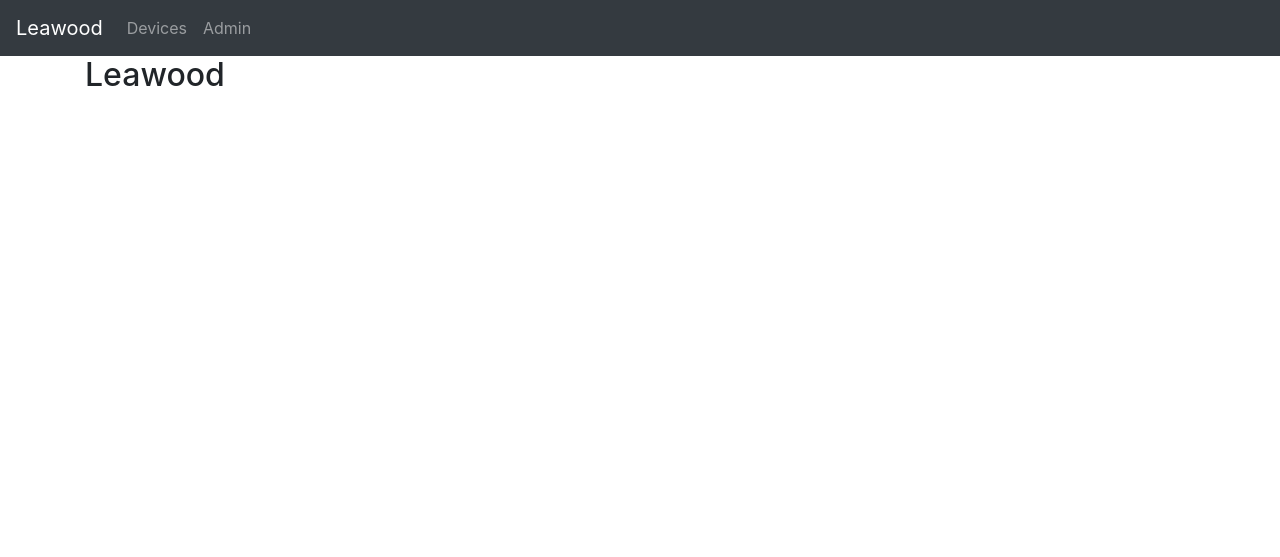
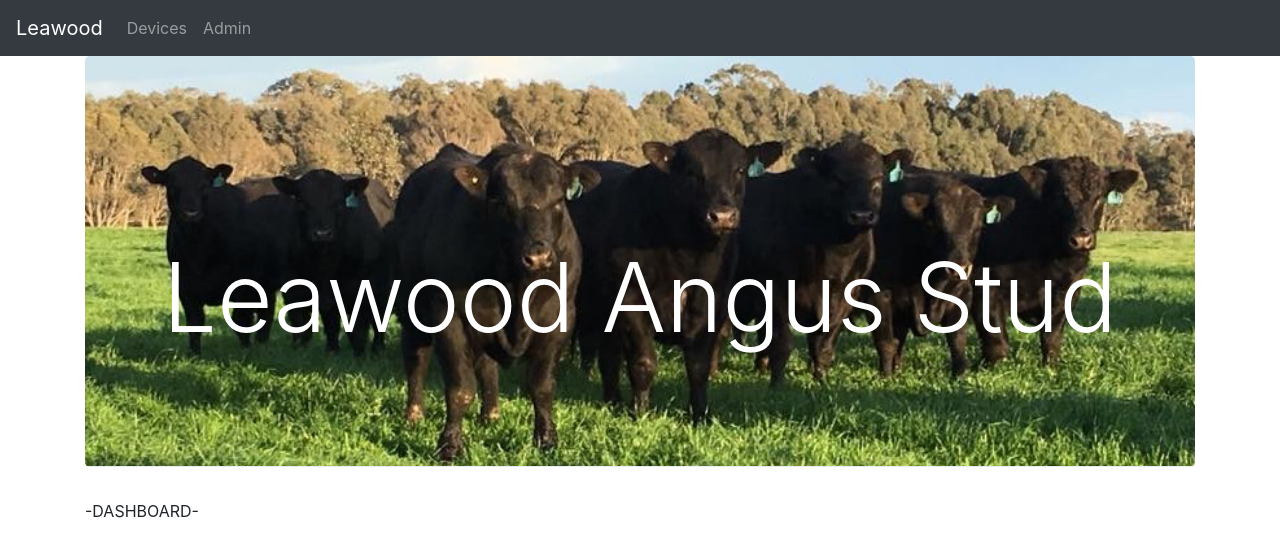
Before and after one commit to SteveMayze/Leawood-Django, a Django app: page / in a window 1280 px wide. Shown: the top 557 px of the page. Run offline with Django 3.2, Linux system fonts and the light colour scheme; parts of the project's set-up code (start-up, migrations or seed data) failed here and were passed over; some libraries are stand-ins or nearby versions.

Commit message:
Added the title image to the Home Page

```diff
--- a/Leawood/main/templates/main/index.htm
+++ b/Leawood/main/templates/main/index.htm
@@ -1,5 +1,17 @@
 {% extends 'base.htm' %}
-{% load staticfiles %}
+{% load static %}
+
+{% block localstyles %}
+<style type="text/css">
+	.banner{
+		 background-image: url("{% static 'main/leawood-title.jpg' %}");
+		 background-size: cover;
+		 background-repeat: no-repeat;
+		 background-size: 100%;
+}
+</style>
+{% endblock %}
+
 
 {% block page_title_block %}
     <h1>{{ pagetitle }}</h1>
@@ -7,8 +19,16 @@
 
 {% block body_block %}
       <div class="container">
-        <h2>{{ pagename }}</h2>
-        <div class="col-sm-10">
+        <!-- h2>{{ pagename }}</h2 -->
+        <div class="jumbotron banner img-responsive">
+			<p>&nbsp;</p>
+			<p>&nbsp;</p>
+			<p>&nbsp;</p>
+			<h1 class="text-center display-1 text-white" >Leawood Angus Stud</h1>
+			<p>&nbsp;</p>
+		</div>
+		<div>
+			<p>-DASHBOARD-</p>
 		</div>
       </div>
 {% endblock %}
--- a/Leawood/templates/base.htm
+++ b/Leawood/templates/base.htm
@@ -14,8 +14,8 @@
     <!-- Bootstrap core CSS -->
 	<link rel="stylesheet" href="https://stackpath.bootstrapcdn.com/bootstrap/4.1.1/css/bootstrap.min.css"
 		integrity="sha384-WskhaSGFgHYWDcbwN70/dfYBj47jz9qbsMId/iRN3ewGhXQFZCSftd1LZCfmhktB" crossorigin="anonymous">
+    {% block localstyles %}{% endblock %}
 
-    {% block localstyles %}{% endblock %}
   </head>
 
   <body class="vsc-initialized">
```
